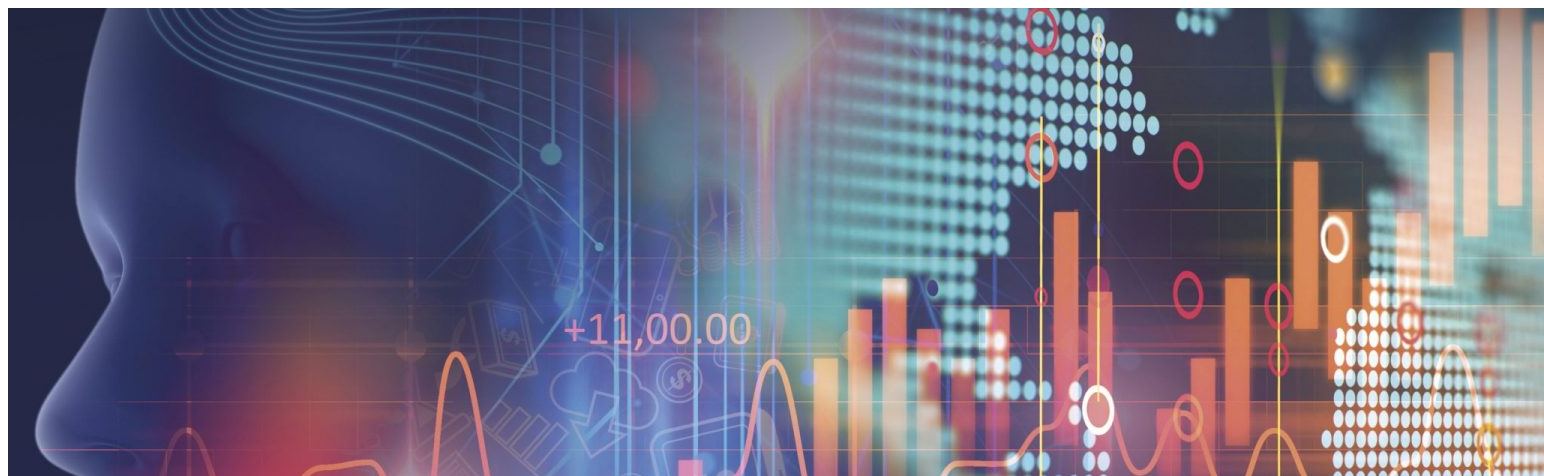
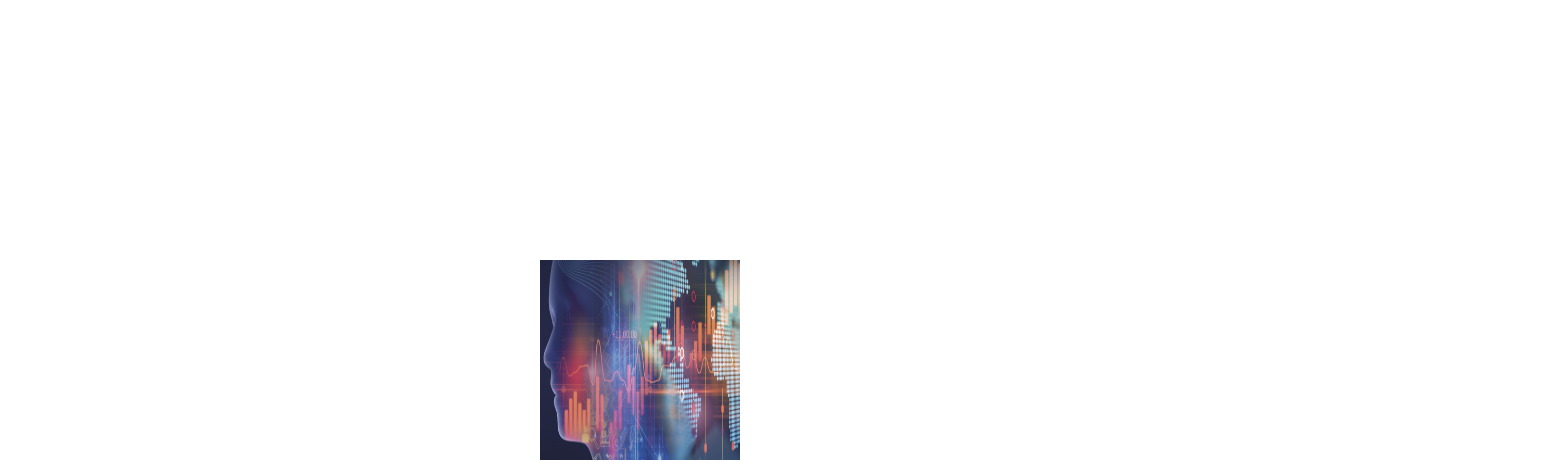
Before and after one commit to burakonurlu/git-101, a plain HTML site: page index.html in a window 1280 px wide. Shown: the top 476 px of the page, 1544 px wide, since content can reach past the window. Drawn offline with Linux system fonts and the light colour scheme.

Commit message:
Centered image and tagline

```diff
--- a/index.html
+++ b/index.html
@@ -1,8 +1,12 @@
 <!DOCTYPE html>
 <html>
-	<head></head>
+	<head>
+		<link rel="stylesheet" href="style.css">
+	</head>
 	<body>
-		<img src="example.jpeg" alt="">
-	 	<h1> Coming soon... Burak</h1>
+		<div id="container">
+			<img id=logo src="example.jpeg" alt="">
+		 	<h1> Coming soon... Burak</h1>
+	 	</div>
 	</body>
 </html>
--- /dev/null
+++ b/style.css
@@ -0,0 +1,18 @@
+body {
+	margin:  0;
+	font-family: Helvetica;
+}
+
+#logo{
+	height:  200px;
+	width:  200px;
+}
+
+
+#container{
+	display:  flex;
+	align-items:  center;
+	justify-content:  center;
+	height:  100vh;
+	flex-direction: column;
+	}
```
